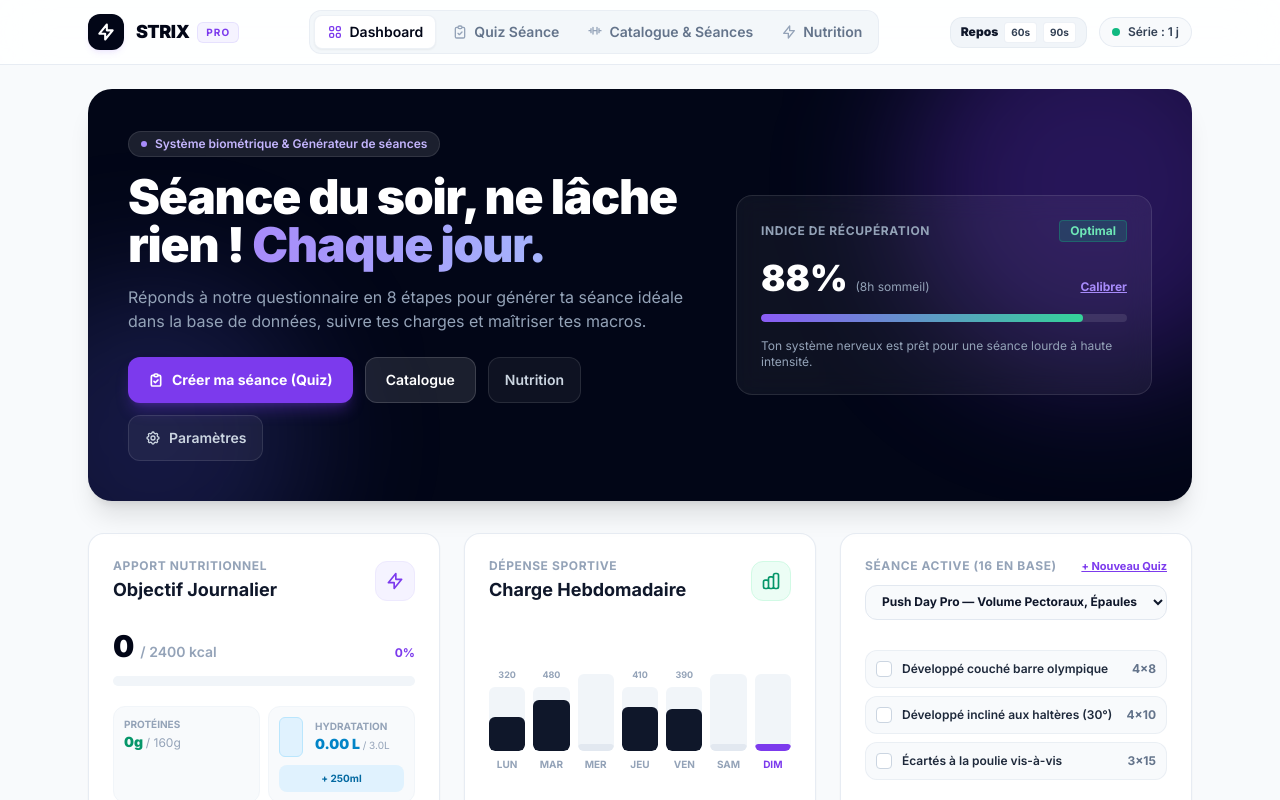
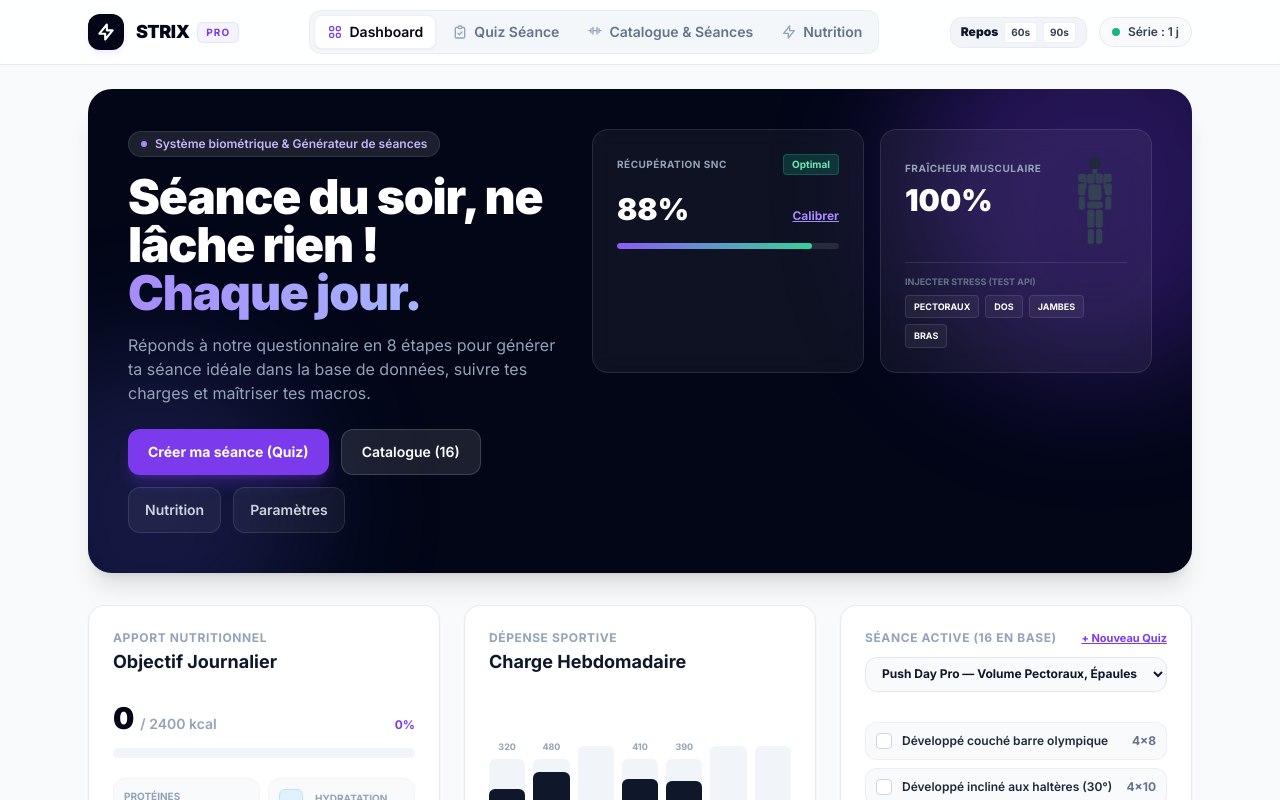
Before and after one commit to louismarembaud035-source/strix, a Next.js app: page / in a window 1280 px wide. Shown: the top 800 px of the page. Built offline with nearby package versions, Linux system fonts and the light colour scheme.

Commit message:
Integrate BodyMap and enhance recovery tracking
Added BodyMap component and recovery state management.

```diff
--- a/app/page.tsx
+++ b/app/page.tsx
@@ -9,6 +9,7 @@ import {
   getAllWorkoutsFromDB,
   ExerciseItem,
 } from '@/app/data/workoutsDB';
+import BodyMap from '@/components/BodyMap';
 
 export default function Home() {
   // Données nutritionnelles synchronisées
@@ -18,26 +19,52 @@ export default function Home() {
   const [calorieGoal, setCalorieGoal] = useState<number>(2400);
   const [proteinGoal, setProteinGoal] = useState<number>(160);
 
-  // Données d'entraînement synchronisées avec la base de données
+  // Données d'entraînement synchronisées
   const [sessionsDB, setSessionsDB] = useState<WorkoutSession[]>(defaultWorkoutsDB);
   const [selectedSessionId, setSelectedSessionId] = useState<string>(defaultWorkoutsDB[0].id);
   const [completedIds, setCompletedIds] = useState<number[]>([]);
   const [workoutsCount, setWorkoutsCount] = useState<number>(0);
   const [weeklyBurned, setWeeklyBurned] = useState<number[]>([320, 480, 0, 410, 390, 0, 0]);
 
-  // Calculateur interactif de récupération
+  // Calculateur interactif de récupération (SNC)
   const [showRecoveryEditor, setShowRecoveryEditor] = useState<boolean>(false);
   const [sleepHours, setSleepHours] = useState<number>(8);
   const [energyLevel, setEnergyLevel] = useState<number>(8);
   const [sorenessLevel, setSorenessLevel] = useState<number>(2);
+
+  // État de récupération biométrique des muscles (0 à 100%)
+  const [recoveryState, setRecoveryState] = useState<Record<string, number>>({
+    pectoraux: 100, dos: 100, jambes: 100, epaules: 100, bras: 100, abdos: 100, cardio: 100
+  });
 
   const getCurrentDayIndex = () => {
     const day = new Date().getDay();
     return day === 0 ? 6 : day - 1; // 0 = Lun, 6 = Dim
   };
 
+  const calculateBiologicalRecovery = () => {
+    const savedMuscleLogs = localStorage.getItem('strix_muscle_history');
+    if (!savedMuscleLogs) return;
+
+    try {
+      const logs = JSON.parse(savedMuscleLogs) as Record<string, number>;
+      const now = Date.now();
+      const RECOVERY_TIME_MS = 48 * 60 * 60 * 1000; // 48 heures
+
+      const newState: Record<string, number> = {};
+      Object.keys(logs).forEach((muscle) => {
+        const timeElapsed = now - logs[muscle];
+        const recoveryPercentage = Math.min(100, Math.max(0, (timeElapsed / RECOVERY_TIME_MS) * 100));
+        newState[muscle] = Math.round(recoveryPercentage);
+      });
+
+      setRecoveryState((prev) => ({ ...prev, ...newState }));
+    } catch (e) {
+      console.error("Erreur de calcul de récupération", e);
+    }
+  };
+
   const loadDashboardData = () => {
-    // Base de données des séances (inclut celles créées via le Quiz)
     const allWorkouts = getAllWorkoutsFromDB();
     setSessionsDB(allWorkouts);
     if (allWorkouts.length > 0) {
@@ -46,7 +73,6 @@ export default function Home() {
       );
     }
 
-    // Repas
     const savedMeals = localStorage.getItem('strix_meals');
     if (savedMeals) {
       try {
@@ -61,7 +87,6 @@ export default function Home() {
       setProteinsToday(0);
     }
 
-    // Objectifs
     const savedGoals = localStorage.getItem('strix_goals');
     if (savedGoals) {
       try {
@@ -73,11 +98,9 @@ export default function Home() {
       }
     }
 
-    // Hydratation
     const savedWater = localStorage.getItem('strix_water');
     if (savedWater) setWaterToday(parseInt(savedWater, 10) || 0);
 
-    // Exercices cochés aujourd'hui
     const savedCompleted = localStorage.getItem('strix_completed_exercises');
     if (savedCompleted) {
       try {
@@ -87,7 +110,6 @@ export default function Home() {
       }
     }
 
-    // Historique des séances
     const savedHistory = localStorage.getItem('strix_workout_history');
     if (savedHistory) {
       try {
@@ -97,7 +119,6 @@ export default function Home() {
       }
     }
 
-    // Charge hebdomadaire
     const savedWeekly = localStorage.getItem('strix_weekly_kcal');
     if (savedWeekly) {
       try {
@@ -107,7 +128,6 @@ export default function Home() {
       }
     }
 
-    // Récupération
     const savedRec = localStorage.getItem('strix_recovery');
     if (savedRec) {
       try {
@@ -119,15 +139,23 @@ export default function Home() {
         console.error(e);
       }
     }
+
+    calculateBiologicalRecovery();
   };
 
   useEffect(() => {
     loadDashboardData();
     window.addEventListener('strix-update', loadDashboardData);
-    return () => window.removeEventListener('strix-update', loadDashboardData);
+
+    // Rafraîchissement du BodyMap toutes les minutes
+    const interval = setInterval(calculateBiologicalRecovery, 60000);
+
+    return () => {
+      window.removeEventListener('strix-update', loadDashboardData);
+      clearInterval(interval);
+    };
   }, []);
 
-  // Calcul du score de récupération (sur 100%)
   const sleepScore = Math.min(40, (sleepHours / 8) * 40);
   const energyScore = (energyLevel / 10) * 35;
   const sorenessScore = ((10 - sorenessLevel) / 10) * 25;
@@ -143,7 +171,6 @@ export default function Home() {
     );
   };
 
-  // Cocher un exercice depuis le programme actif du Dashboard
   const toggleProgramExercise = (ex: ExerciseItem) => {
     let updated: number[];
     let deltaKcal = 0;
@@ -153,6 +180,13 @@ export default function Home() {
     } else {
       updated = [...completedIds, ex.id];
       deltaKcal = ex.kcal;
+
+      // Injecte le stress musculaire dans le BodyMap lors de la validation
+      const savedLogs = localStorage.getItem('strix_muscle_history');
+      const logs = savedLogs ? JSON.parse(savedLogs) : {};
+      logs[ex.muscle] = Date.now();
+      localStorage.setItem('strix_muscle_history', JSON.stringify(logs));
+      calculateBiologicalRecovery();
     }
     setCompletedIds(updated);
     localStorage.setItem('strix_completed_exercises', JSON.stringify(updated));
@@ -165,14 +199,21 @@ export default function Home() {
     window.dispatchEvent(new Event('strix-update'));
   };
 
-  // Ajout rapide d'eau pour la gourde animée
   const addWater = (amount: number) => {
     const newWater = waterToday + amount;
     setWaterToday(newWater);
     localStorage.setItem('strix_water', newWater.toString());
   };
 
-  // Message d'accueil dynamique selon l'heure
+  // Test API visuel (pour voir l'algorithme BodyMap réagir)
+  const simulateWorkoutStress = (muscle: string) => {
+    const savedLogs = localStorage.getItem('strix_muscle_history');
+    const logs = savedLogs ? JSON.parse(savedLogs) : {};
+    logs[muscle] = Date.now();
+    localStorage.setItem('strix_muscle_history', JSON.stringify(logs));
+    calculateBiologicalRecovery();
+  };
+
   const currentHour = new Date().getHours();
   let greetingMessage = "Prêt à tout casser ?";
   if (currentHour >= 5 && currentHour < 12) greetingMessage = "Prêt à tout casser ce matin ?";
@@ -183,18 +224,21 @@ export default function Home() {
   const caloriePercentage = Math.min(100, Math.round((caloriesToday / calorieGoal) * 100));
   const todayIdx = getCurrentDayIndex();
   const daysLabels = ['Lun', 'Mar', 'Mer', 'Jeu', 'Ven', 'Sam', 'Dim'];
-  const currentSession =
-    sessionsDB.find((s) => s.id === selectedSessionId) || sessionsDB[0];
+  const currentSession = sessionsDB.find((s) => s.id === selectedSessionId) || sessionsDB[0];
+
+  const globalMuscleReadiness = Math.round(
+    Object.values(recoveryState).reduce((a, b) => a + b, 0) / Object.keys(recoveryState).length
+  );
 
   return (
     <div className="space-y-8">
 
-      {/* Hero Banner */}
+      {/* Hero Banner avec BodyMap Intégrée */}
       <div className="relative overflow-hidden rounded-3xl bg-slate-950 text-white p-6 sm:p-10 shadow-xl">
         <div className="absolute -top-24 -right-24 w-96 h-96 rounded-full bg-violet-600/30 blur-3xl pointer-events-none" />
         <div className="absolute -bottom-24 -left-24 w-80 h-80 rounded-full bg-indigo-500/20 blur-3xl pointer-events-none" />
 
-        <div className="relative z-10 flex flex-col lg:flex-row lg:items-center justify-between gap-8">
+        <div className="relative z-10 flex flex-col lg:flex-row lg:items-start justify-between gap-8">
           <div className="space-y-4 max-w-xl">
             <div className="inline-flex items-center gap-2 px-3 py-1 rounded-full bg-white/10 border border-white/10 text-xs font-semibold text-violet-300">
               <span className="w-1.5 h-1.5 rounded-full bg-violet-400" />
@@ -210,22 +254,18 @@ export default function Home() {
               Réponds à notre questionnaire en 8 étapes pour générer ta séance idéale dans la base de données, suivre tes charges et maîtriser tes macros.
             </p>
 
-            {/* Boutons d'action principaux sur l'accueil */}
             <div className="flex flex-wrap gap-3 pt-2">
               <Link
                 href="/quiz"
                 className="inline-flex items-center gap-2 bg-violet-600 hover:bg-violet-500 text-white font-bold px-5 py-3 rounded-xl text-sm transition shadow-lg shadow-violet-600/30"
               >
-                <svg className="w-4 h-4" fill="none" viewBox="0 0 24 24" stroke="currentColor" strokeWidth={2.5}>
-                  <path strokeLinecap="round" strokeLinejoin="round" d="M9 5H7a2 2 0 00-2 2v12a2 2 0 002 2h10a2 2 0 002-2V7a2 2 0 00-2-2h-2M9 5a2 2 0 002 2h2a2 2 0 002-2M9 5a2 2 0 012-2h2a2 2 0 012 2m-6 9l2 2 4-4" />
-                </svg>
                 <span>Créer ma séance (Quiz)</span>
               </Link>
               <Link
                 href="/exercises"
                 className="inline-flex items-center gap-2 bg-white/10 hover:bg-white/15 text-white border border-white/15 font-semibold px-5 py-3 rounded-xl text-sm transition"
               >
-                <span>Catalogue</span>
+                <span>Catalogue ({sessionsDB.length})</span>
               </Link>
               <Link
                 href="/nutrition"
@@ -233,27 +273,24 @@ export default function Home() {
               >
                 <span>Nutrition</span>
               </Link>
-
-              {/* Bouton Paramètres sans emoji */}
               <Link
                 href="/settings"
                 className="inline-flex items-center gap-2 bg-white/5 hover:bg-white/10 text-slate-300 border border-white/10 font-semibold px-4 py-3 rounded-xl text-sm transition"
               >
-                <svg className="w-4 h-4" fill="none" viewBox="0 0 24 24" stroke="currentColor" strokeWidth={2}>
-                  <path strokeLinecap="round" strokeLinejoin="round" d="M10.325 4.317c.426-1.756 2.924-1.756 3.35 0a1.724 1.724 0 002.573 1.066c1.543-.94 3.31.826 2.37 2.37a1.724 1.724 0 001.065 2.572c1.756.426 1.756 2.924 0 3.35a1.724 1.724 0 00-1.066 2.573c.94 1.543-.826 3.31-2.37 2.37a1.724 1.724 0 00-2.572 1.065c-.426 1.756-2.924 1.756-3.35 0a1.724 1.724 0 00-2.573-1.066c-1.543.94-3.31-.826-2.37-2.37a1.724 1.724 0 00-1.065-2.572c-1.756-.426-1.756-2.924 0-3.35a1.724 1.724 0 001.066-2.573c-.94-1.543.826-3.31 2.37-2.37.996.608 2.296.07 2.572-1.065z" />
-                  <path strokeLinecap="round" strokeLinejoin="round" d="M15 12a3 3 0 11-6 0 3 3 0 016 0z" />
-                </svg>
                 <span>Paramètres</span>
               </Link>
             </div>
           </div>
 
-          {/* Widget Interactif d'Indice de Récupération */}
-          <div className="bg-white/5 backdrop-blur-md border border-white/10 rounded-2xl p-6 min-w-[290px] sm:min-w-[320px] space-y-4">
+          {/* Espace Widgets : SNC & BodyMap */}
+          <div className="flex flex-col sm:flex-row gap-4 w-full lg:w-auto">
+
+            {/* Widget 1 : Indice de Récupération (Ton code d'origine) */}
+            <div className="bg-white/5 backdrop-blur-md border border-white/10 rounded-2xl p-6 flex-1 sm:w-72 space-y-4">
               <div className="flex items-center justify-between">
-              <span className="text-xs font-bold uppercase tracking-wider text-slate-400">Indice de récupération</span>
+                <span className="text-[10px] font-bold uppercase tracking-wider text-slate-400">Récupération SNC</span>
                 <span
-                className={`text-xs font-bold px-2.5 py-0.5 rounded border ${
+                  className={`text-[10px] font-bold px-2 py-0.5 rounded border ${
                     recoveryScore >= 75
                       ? 'bg-emerald-500/20 text-emerald-300 border-emerald-500/30'
                       : recoveryScore >= 50
@@ -261,14 +298,13 @@ export default function Home() {
                       : 'bg-rose-500/20 text-rose-300 border-rose-500/30'
                   }`}
                 >
-                {recoveryScore >= 75 ? 'Optimal' : recoveryScore >= 50 ? 'Modéré' : 'Repos conseillé'}
+                  {recoveryScore >= 75 ? 'Optimal' : recoveryScore >= 50 ? 'Modéré' : 'Critique'}
                 </span>
               </div>
 
               <div className="flex items-baseline justify-between">
                 <div className="flex items-baseline gap-2">
-                <span className="text-4xl font-black text-white">{recoveryScore}%</span>
-                <span className="text-xs text-slate-400">({sleepHours}h sommeil)</span>
+                  <span className="text-3xl font-black text-white">{recoveryScore}%</span>
                 </div>
                 <button
                   onClick={() => setShowRecoveryEditor(!showRecoveryEditor)}
@@ -278,19 +314,19 @@ export default function Home() {
                 </button>
               </div>
 
-            <div className="w-full h-2 bg-white/10 rounded-full overflow-hidden">
+              <div className="w-full h-1.5 bg-white/10 rounded-full overflow-hidden">
                 <div
                   className="h-full bg-gradient-to-r from-violet-500 to-emerald-400 rounded-full transition-all duration-300"
                   style={{ width: `${recoveryScore}%` }}
                 />
               </div>
 
-            {showRecoveryEditor ? (
+              {showRecoveryEditor && (
                 <div className="space-y-3 pt-2 border-t border-white/10 text-xs">
                   <div>
                     <div className="flex justify-between text-slate-300 mb-1">
-                    <span>Sommeil cette nuit</span>
-                    <span className="font-bold">{sleepHours} heures</span>
+                      <span>Sommeil</span>
+                      <span className="font-bold">{sleepHours}h</span>
                     </div>
                     <input
                       type="range"
@@ -304,8 +340,8 @@ export default function Home() {
                   </div>
                   <div>
                     <div className="flex justify-between text-slate-300 mb-1">
-                    <span>Niveau d'énergie</span>
-                    <span className="font-bold">{energyLevel} / 10</span>
+                      <span>Énergie</span>
+                      <span className="font-bold">{energyLevel}/10</span>
                     </div>
                     <input
                       type="range"
@@ -318,8 +354,8 @@ export default function Home() {
                   </div>
                   <div>
                     <div className="flex justify-between text-slate-300 mb-1">
-                    <span>Courbatures musculaires</span>
-                    <span className="font-bold">{sorenessLevel} / 10</span>
+                      <span>Courbatures</span>
+                      <span className="font-bold">{sorenessLevel}/10</span>
                     </div>
                     <input
                       type="range"
@@ -331,15 +367,37 @@ export default function Home() {
                     />
                   </div>
                 </div>
-            ) : (
-              <p className="text-xs text-slate-400">
-                {recoveryScore >= 75
-                  ? 'Ton système nerveux est prêt pour une séance lourde à haute intensité.'
-                  : recoveryScore >= 50
-                  ? 'Privilégie un volume modéré et surveille ton hydratation.'
-                  : 'Fatigue élevée détectée : réduis les charges de 20% ou fais de la mobilité.'}
-              </p>
               )}
+            </div>
+
+            {/* Widget 2 : BodyMap 48h (Nouveau) */}
+            <div className="bg-white/5 backdrop-blur-md border border-white/10 rounded-2xl p-6 flex-1 sm:w-64 flex flex-col justify-between relative overflow-hidden">
+              <div className="flex justify-between items-start relative z-10">
+                <div>
+                  <span className="text-[10px] font-bold uppercase tracking-wider text-slate-400">Fraîcheur Musculaire</span>
+                  <div className="text-3xl font-black text-white mt-1">{globalMuscleReadiness}%</div>
+                </div>
+                <div className="w-16 h-24 shrink-0">
+                  <BodyMap recovery={recoveryState} />
+                </div>
+              </div>
+
+              <div className="pt-3 mt-3 border-t border-white/10 relative z-10">
+                <div className="text-[9px] uppercase font-bold text-slate-500 mb-1.5">Injecter Stress (Test API)</div>
+                <div className="flex flex-wrap gap-1.5">
+                  {['pectoraux', 'dos', 'jambes', 'bras'].map((m) => (
+                    <button
+                      key={m}
+                      onClick={() => simulateWorkoutStress(m)}
+                      className="px-2 py-1 text-[9px] font-bold uppercase rounded bg-white/5 border border-white/10 hover:bg-rose-500/20 hover:text-rose-400 hover:border-rose-500/30 transition-colors"
+                    >
+                      {m}
+                    </button>
+                  ))}
+                </div>
+              </div>
+            </div>
+
           </div>
         </div>
       </div>
@@ -353,11 +411,6 @@ export default function Home() {
             <div>
               <p className="text-xs font-bold uppercase tracking-wider text-slate-400">Apport Nutritionnel</p>
               <h3 className="text-lg font-bold text-slate-900 mt-0.5">Objectif Journalier</h3>
-            </div>
-            <div className="w-10 h-10 rounded-xl bg-violet-50 border border-violet-100 flex items-center justify-center text-violet-600">
-              <svg className="w-5 h-5" fill="none" viewBox="0 0 24 24" stroke="currentColor" strokeWidth={2}>
-                <path strokeLinecap="round" strokeLinejoin="round" d="M13 10V3L4 14h7v7l9-11h-7z" />
-              </svg>
             </div>
           </div>
 
@@ -424,11 +477,6 @@ export default function Home() {
             <div>
               <p className="text-xs font-bold uppercase tracking-wider text-slate-400">Dépense Sportive</p>
               <h3 className="text-lg font-bold text-slate-900 mt-0.5">Charge Hebdomadaire</h3>
-            </div>
-            <div className="w-10 h-10 rounded-xl bg-emerald-50 border border-emerald-100 flex items-center justify-center text-emerald-600">
-              <svg className="w-5 h-5" fill="none" viewBox="0 0 24 24" stroke="currentColor" strokeWidth={2}>
-                <path strokeLinecap="round" strokeLinejoin="round" d="M9 19v-6a2 2 0 00-2-2H5a2 2 0 00-2 2v6a2 2 0 002 2h2a2 2 0 002-2zm0 0V9a2 2 0 012-2h2a2 2 0 012 2v10m-6 0a2 2 0 002 2h2a2 2 0 002-2m0 0V5a2 2 0 012-2h2a2 2 0 012 2v14a2 2 0 01-2 2h-2a2 2 0 01-2-2z" />
-              </svg>
             </div>
           </div>
 
```
Lines whose indentation alone changed are shown as unchanged.
